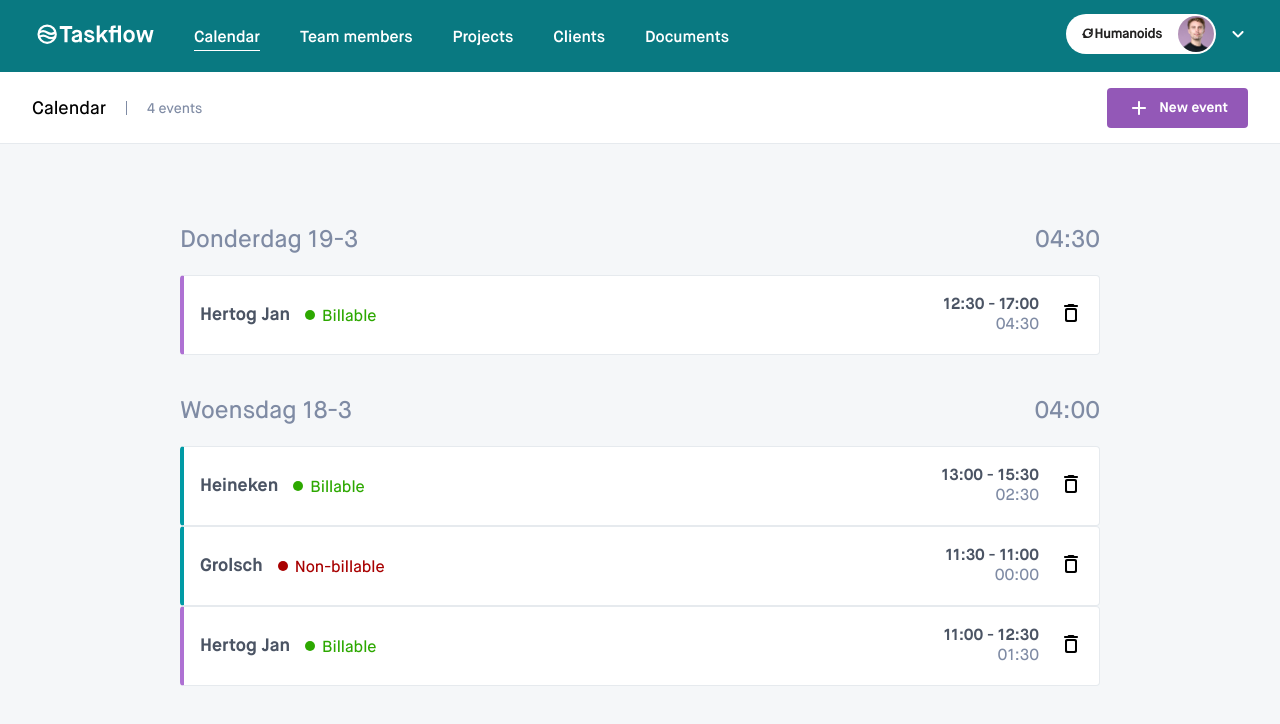
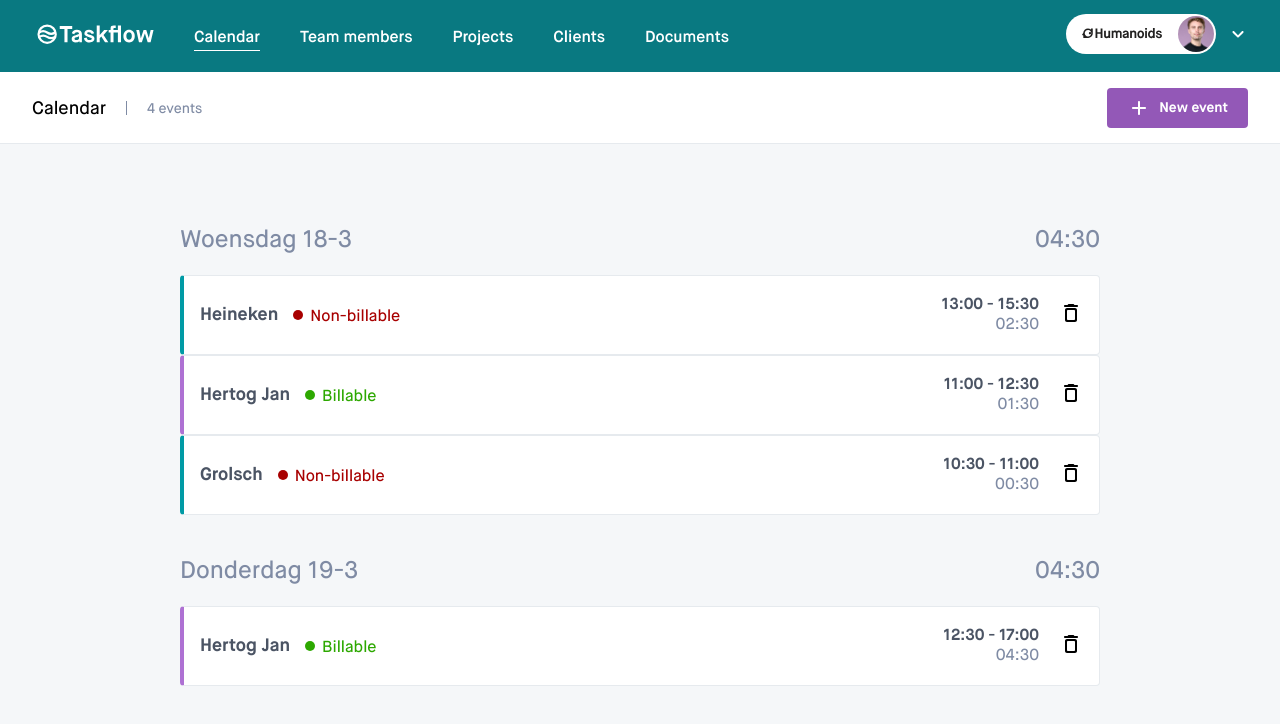
Before and after one commit to humanoidsbv/taskflow-jasper, a Next.js app: page / in a window 1280 px wide. Shown: the top 724 px of the page. Built offline with nearby package versions, Linux system fonts and the light colour scheme; data requests are answered from the project's data file.

Commit message:
Move ordering of timeEntries to api request

```diff
--- a/db.json
+++ b/data/db.json
@@ -6,7 +6,7 @@
       "startTimestamp": "2026-03-18T12:00:00.000Z",
       "stopTimestamp": "2026-03-18T14:30:00.000Z",
       "department": "development",
-      "billable": true
+      "billable": false
     },
     {
       "client": "Hertog Jan",
@@ -19,7 +19,7 @@
     {
       "client": "Grolsch",
       "id": 3,
-      "startTimestamp": "2026-03-18T10:30:00.000Z",
+      "startTimestamp": "2026-03-18T09:30:00.000Z",
       "stopTimestamp": "2026-03-18T10:00:00.000Z",
       "department": "development",
       "billable": false
--- a/package.json
+++ b/package.json
@@ -3,7 +3,7 @@
   "version": "0.1.0",
   "private": true,
   "scripts": {
-    "json-server": "json-server db.json --port 3004",
+    "json-server": "json-server ./data/db.json --port 3004",
     "dev": "next & npm run json-server",
     "build": "next build",
     "start": "next start",
--- a/services/timeEntries.ts
+++ b/services/timeEntries.ts
@@ -2,15 +2,19 @@
 
 export async function getTimeEntries(): Promise<TimeEntryData[]> {
   try {
-    const response = await fetch("http://localhost:3004/time-entries", {
-      method: "GET",
-      headers: {
-        "Content-Type": "application/json",
+    const response = await fetch(
+      "http://localhost:3004/time-entries?_sort=-startTimestamp",
+      {
+        method: "GET",
+        headers: {
+          "Content-Type": "application/json",
+        },
       },
-    });
+    );
     if (response.status === 404) {
       throw new NotFoundError("Pls help I am under da water");
     }
+    console.log("succes");
     return response.json();
   } catch (error) {
     console.error(error);
--- a/src/components/time-entries/TimeEntries.tsx
+++ b/src/components/time-entries/TimeEntries.tsx
@@ -14,14 +14,9 @@
 }
 
 export const TimeEntries = ({ timeEntries }: TimeEntriesProps) => {
-  const sortedTimeEntries = timeEntries.sort((a, b) => {
-    return (
-      new Date(b.startTimestamp).getTime() -
-      new Date(a.startTimestamp).getTime()
-    );
-  });
+  console.table(timeEntries);
 
-  const totalHoursByDay = sortedTimeEntries.reduce<Record<string, number>>(
+  const totalHoursByDay = timeEntries.reduce<Record<string, number>>(
     (acc, item) => {
       const date = new Date(item.startTimestamp).toLocaleDateString();
       const elapsedHours = getElapsedTime(
@@ -36,7 +31,7 @@
 
   return (
     <ul>
-      {sortedTimeEntries.map((entry, index, timeEntries) => {
+      {timeEntries.map((entry, index, timeEntries) => {
         const today = new Date(entry.startTimestamp).toLocaleDateString();
         const hasHeader =
           index === 0 ||
```
